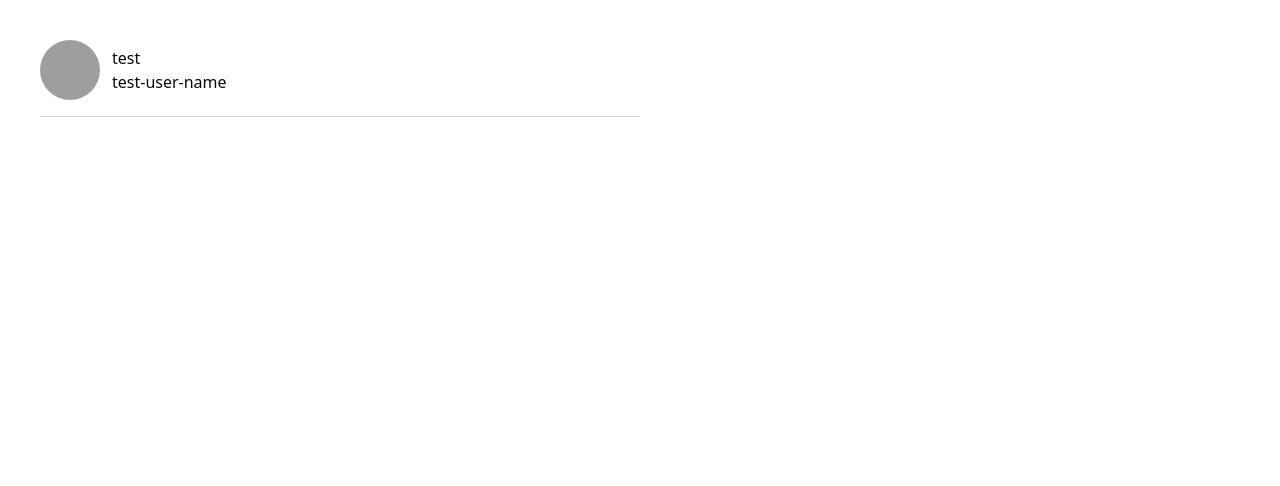
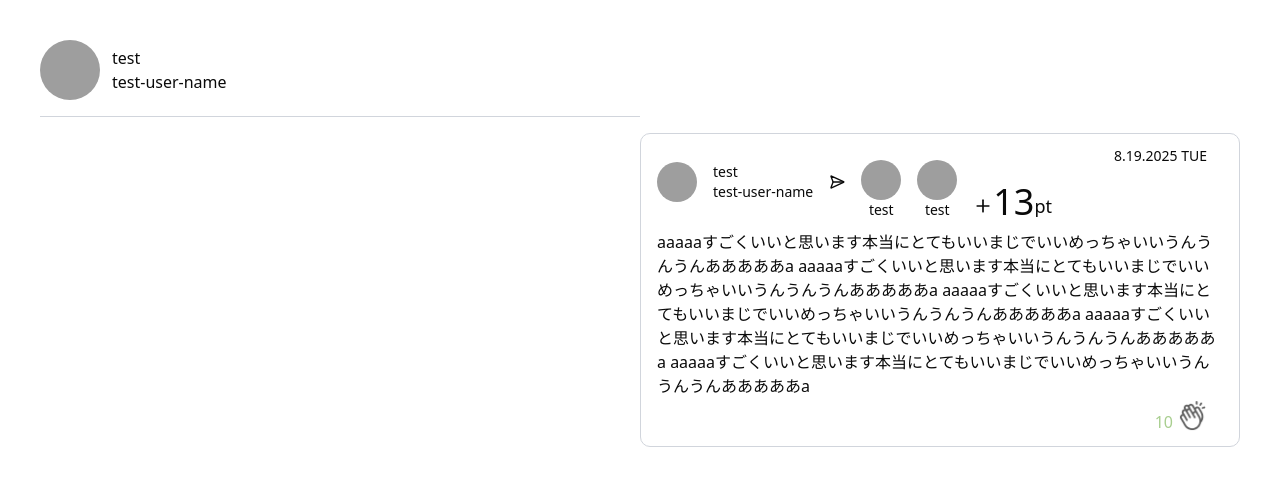
Before and after one commit to yusei53/pichikoto, a Next.js app in the folder packages/frontend/: page /user-page in a window 1280 px wide. Shown: the top 486 px of the page. Built offline with nearby package versions, Linux system fonts and the light colour scheme; grey boxes are pictures that could not be loaded.

Commit message:
feat: PostCard.tsx

```diff
--- a/packages/frontend/src/app/user-page/page.client.tsx
+++ b/packages/frontend/src/app/user-page/page.client.tsx
@@ -1,6 +1,8 @@
 "use client";
 
+import { PostCard } from "@/features/common/PostCard";
 import { UserPageHeader } from "@/features/routes/user-page";
+import { mockPost } from "@/mock/post";
 
 type ClientUserPageProps = {
   username: string;
@@ -8,6 +10,19 @@ type ClientUserPageProps = {
   image: string;
 };
 
+export const formatDate = (date: Date) => {
+  const formattedDate = date
+    .toLocaleDateString("en-US", {
+      year: "numeric",
+      month: "numeric",
+      day: "numeric"
+    })
+    .replace(/\//g, ".");
+  const weekday = date
+    .toLocaleDateString("en-US", { weekday: "short" })
+    .toUpperCase();
+  return `${formattedDate} ${weekday}`;
+};
 const ClientUserPage: React.FC<ClientUserPageProps> = ({
   username,
   name,
@@ -16,6 +31,9 @@ const ClientUserPage: React.FC<ClientUserPageProps> = ({
   return (
     <div className="m-10">
       <UserPageHeader username={username} name={name} image={image} />
+      <div className="flex justify-end mt-4">
+        <PostCard post={mockPost} formatDate={formatDate} />
+      </div>
     </div>
   );
 };
--- /dev/null
+++ b/packages/frontend/src/features/common/PostCard.tsx
@@ -0,0 +1,105 @@
+import { Avatar, AvatarFallback, AvatarImage } from "@/components/ui/avatar";
+import type { Post } from "@/model/post";
+import { Plus, SendHorizontal } from "lucide-react";
+import Image from "next/image";
+import { useState } from "react";
+
+type PostCardProps = {
+  post: Post;
+  formatDate: (date: Date) => string;
+};
+
+export const PostCard: React.FC<PostCardProps> = ({ post, formatDate }) => {
+  const [showTooltip, setShowTooltip] = useState(false);
+
+  return (
+    <div className="flex flex-col gap-2 rounded-lg border border-gray-300 px-4 py-2 w-1/2 relative">
+      <div className="flex items-center gap-4">
+        <Avatar className="w-10 h-10">
+          <AvatarImage src={post.sendUser.discordAvatar} />
+          <AvatarFallback>{post.sendUser.discordUserName}</AvatarFallback>
+        </Avatar>
+        <div>
+          <div className="text-sm truncate max-w-[60px]">
+            {post.sendUser.discordUserName}
+          </div>
+          <div className="text-sm truncate max-w-[105px]">
+            {post.sendUser.discordID}
+          </div>
+        </div>
+        <SendHorizontal className="w-4 h-4" />
+        {/* MEMO:5人以上の場合は3人まで表示し、4人目以降はホバーで表示*/}
+        {post.receivedUsers.length > 4 ? (
+          <>
+            {post.receivedUsers.slice(0, 3).map((user, index) => (
+              <div className="flex items-center flex-col pt-4" key={index}>
+                <Avatar className="w-10 h-10">
+                  <AvatarImage src={user.discordAvatar} />
+                  <AvatarFallback>{user.discordUserName}</AvatarFallback>
+                </Avatar>
+                <div className="text-sm truncate max-w-[40px]">
+                  {user.discordUserName}
+                </div>
+              </div>
+            ))}
+            <div className="flex items-center flex-col pt-4 relative">
+              <div
+                className="w-10 h-10 bg-gray-200 rounded-full flex items-center justify-center cursor-pointer"
+                onMouseEnter={() => setShowTooltip(true)}
+                onMouseLeave={() => setShowTooltip(false)}
+              >
+                <span className="text-xs text-gray-600">
+                  +{post.receivedUsers.length - 3}
+                </span>
+              </div>
+              <div className="text-sm text-gray-500">
+                他{post.receivedUsers.length - 3}人
+              </div>
+              {/* MEMO:ホバーするとユーザーネームが見れる*/}
+              {showTooltip && (
+                <div className="absolute top-full left-1/2 transform -translate-x-1/2 mt-2 px-5 py-2 bg-gray-800 text-white text-sm rounded-lg shadow-lg z-10 whitespace-nowrap">
+                  {post.receivedUsers.slice(3).map((user, index) => (
+                    <div key={index} className="text-center">
+                      {user.discordUserName}
+                    </div>
+                  ))}
+                  <div className="absolute bottom-full left-1/2 transform -translate-x-1/2 w-0 h-0 border-b-4 border-l-4 border-r-4 border-transparent border-b-gray-800"></div>
+                </div>
+              )}
+            </div>
+          </>
+        ) : (
+          post.receivedUsers.map((user, index) => (
+            <div className="flex items-center flex-col pt-4" key={index}>
+              <Avatar className="w-10 h-10">
+                <AvatarImage src={user.discordAvatar} />
+                <AvatarFallback>{user.discordUserName}</AvatarFallback>
+              </Avatar>
+              <div className="text-sm truncate max-w-[40px]">
+                {user.discordUserName}
+              </div>
+            </div>
+          ))
+        )}
+        <div className="flex items-center pt-10">
+          <Plus className="w-5 h-5 mt-2" />
+          <p className="text-4xl">{post.points}</p>
+          <p className="text-lg pt-2">pt</p>
+        </div>
+      </div>
+      <div className="text-sm absolute top-3 right-8">
+        {formatDate(post.createdAt)}
+      </div>
+      <div className="pb-10">{post.message}</div>
+      <div className="flex gap-1 items-center absolute bottom-3 right-8">
+        <p className="text-md text-[#A8CE8F] pt-3">{post.handsClapping}</p>
+        <Image
+          src="/hands-clapping.png"
+          alt="hands-clapping"
+          width={30}
+          height={30}
+        />
+      </div>
+    </div>
+  );
+};
```
